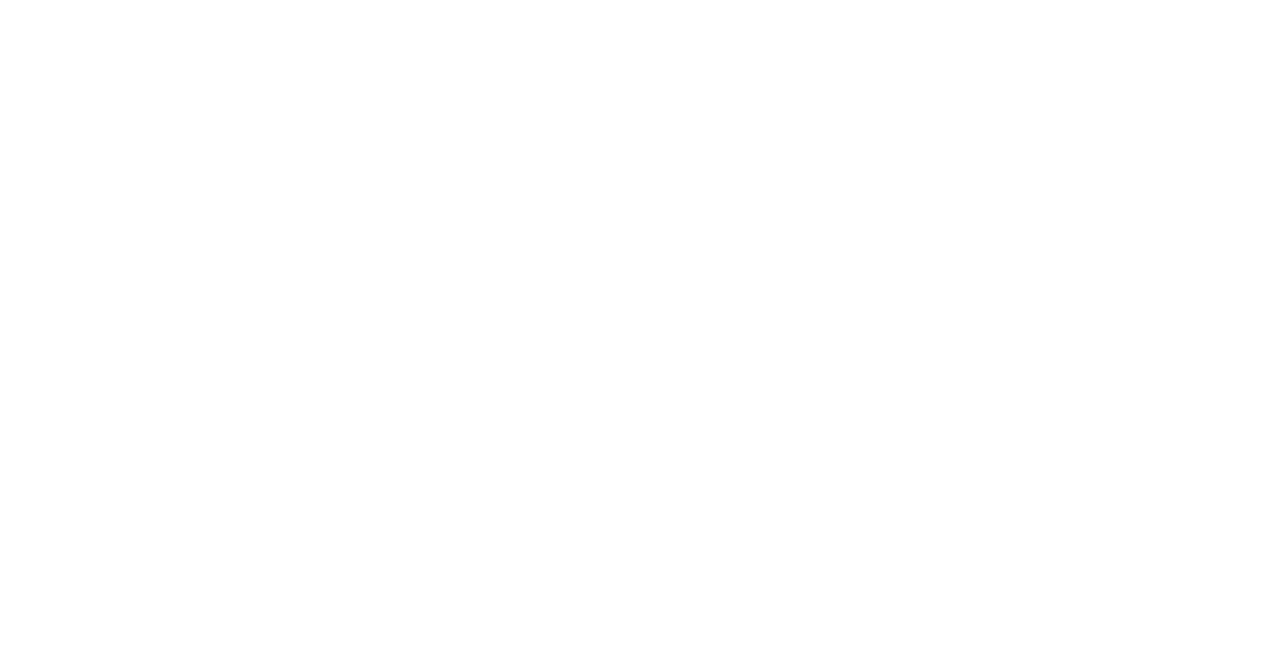
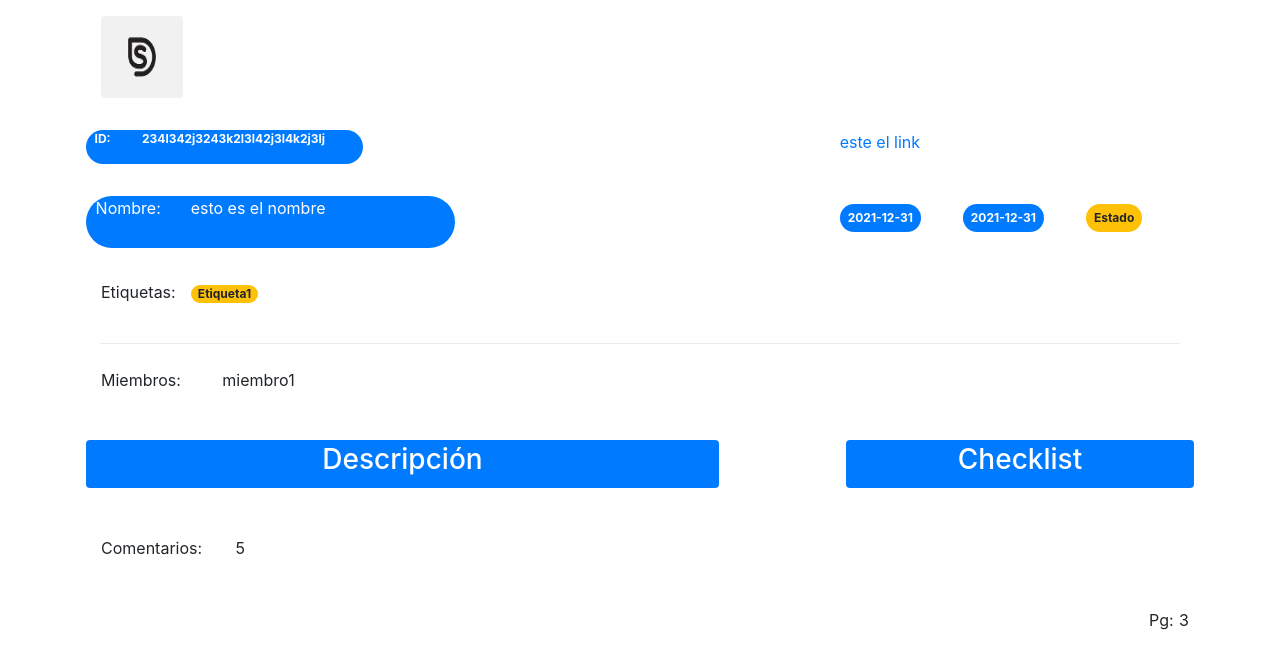
Before and after one commit to SergioVelazquezSerrano/trel, a website: page templates/pdf.html in a window 1280 px wide. Drawn offline with nearby package versions, Linux system fonts and the light colour scheme.

Commit message:
Update pdf.html

```diff
--- a/templates/pdf.html
+++ b/templates/pdf.html
@@ -3,9 +3,174 @@
 <head>
     <meta charset="UTF-8">
     <meta name="viewport" content="width=device-width, initial-scale=1.0">
-    <title>pdf </title>
+    <!-- CSS -->
+<link rel="stylesheet" href="https://cdn.jsdelivr.net/npm/bootstrap@4.5.3/dist/css/bootstrap.min.css" integrity="sha384-TX8t27EcRE3e/ihU7zmQxVncDAy5uIKz4rEkgIXeMed4M0jlfIDPvg6uqKI2xXr2" crossorigin="anonymous">
+
+<!-- jQuery and JS bundle w/ Popper.js -->
+<script src="https://code.jquery.com/jquery-3.5.1.slim.min.js" integrity="sha384-DfXdz2htPH0lsSSs5nCTpuj/zy4C+OGpamoFVy38MVBnE+IbbVYUew+OrCXaRkfj" crossorigin="anonymous"></script>
+<script src="https://cdn.jsdelivr.net/npm/bootstrap@4.5.3/dist/js/bootstrap.bundle.min.js" integrity="sha384-ho+j7jyWK8fNQe+A12Hb8AhRq26LrZ/JpcUGGOn+Y7RsweNrtN/tE3MoK7ZeZDyx" crossorigin="anonymous"></script>
+<link href="../css/estyle.css" rel="stylesheet" type="text/css">
+<title>pdf </title>
 </head>
 <body>
 
+     <!--Div de contenido-->
+    <div id="tar" class="container ">
+      <!--logo-->
+      <div class="row p-3 ">
+        <div class="col-4 ">
+          <!--imgen de empresa-->
+          <img src="../img/3.jpg" alt="" class="rounded float-left" style="height:82px;width:82px;">
+        </div>
+      </div>
+      <!--info card-->
+      <div class="row justify-content-between p-3">
+
+              <div class="col-3  badge badge-pill badge-primary">
+                  <div class="row  ">
+                <!--id card className= idTar tag=p-->
+                    <div class="col">
+                        <label class="">ID: </label>
+                    </div>
+                    <div class="col-10 text-left">
+                        <p class="idTar"> 234l342j3243k2l3l42j3l4k2j3lj </p>
+                    </div>
+                 </div>
+              </div>
+
+              <div class="col-4 ">
+                <!--link tarjeta className=linkTar tag=a -->
+                <a href="" class="linkTar">este el link</a>
+              </div>
+        </div>
+        <div class="row justify-content-between p-3">
+        <div class="col-4   badge-pill badge-primary">
+          <div class="row">
+              <div class="col-3">
+                <label>Nombre: </label>
+              </div>
+              <div class="col-9 text-left">
+              <!--Nombre className=nameTar tag=p-->
+                <p class="nameTar   "> esto es el nombre</p>
+              </div>
+           </div>
+        </div>
+        <div class="col-4 ">
+            <div class="row">
+              <div class="col-4 pt-2">
+                <!--fechaInicio className=dateIni tag=p-->
+                <p class="dateIni badge badge-pill badge-primary p-2">2021-12-31</p>
+                <label for=""></label>
+              </div>
+              <div class="col-4 pt-2">
+                <!--fechaFin className=dateEnd tag=p-->
+                <p class="dateEnd badge badge-pill badge-primary p-2">2021-12-31</p>
+              </div>
+              <div class="col-4 pt-2">
+                <!--Estado tarjeta className=stateTar tag=p-->
+                <p class="stateTar badge badge-pill badge-warning p-2">Estado</p>
+              </div>
+            </div>
+          </div>
+      </div>
+      <!--tags-->
+      <div class="row ">
+        <div class="col-6">
+          <div class="row p-3">
+            <div class="col-2">
+              <label>Etiquetas: </label>
+            </div>
+            <div class="col-9 text-left">
+          <!--Etiquetas  className= tagTar tag = p -->
+            <p class="tagTar badge badge-pill badge-warning ">Etiqueta1</p>
+            <!--En cada div tendra estar la class" col-2 badge-color "¿como lo hacemos?-->
+          </div>
+          </div>
+        </div>
+
+      </div>
+
+    <div class=" container">
+      <div class="row dropdown-divider">
+        <!--Separador de sección-->
+      </div>
+    </div>
+
+      <div class="row ">
+        <div class="col-8">
+          <!--Miembros className=mienTar  etiqueta=p-->
+          <div class="row p-3">
+            <div class="col-2">
+              <label for="">Miembros: </label>
+            </div>
+            <div class="col-9 text-left ">
+               <p class="miemTar">miembro1</p>
+            </div>
+          </div>
+
+        </div>
+      </div>
+      <div class="row justify-content-between">
+        <div class="col-7 ">
+          <!--Descripcion className=desTar tag=p -->
+          <div class="row p-3">
+            <div class="col-12 badge badge-primary text-center">
+              <h3>Descripción</h3>
+            </div>
+            <div class="col-12">
+
+              <p class="descTar"></p>
+            </div>
+          </div>
+
+        </div>
+        <div class="col-4 ">
+
+          <div class="row p-3">
+            <div class="col-12 badge badge-primary text-center">
+              <h3>Checklist</h3>
+            </div>
+            <div class="col-12">
+               <!--Seccion de checklist className=checkTar tag=div -->
+              <p class="checkTar"></p>
+            </div>
+          </div>
+          <div class="checkTar"></div>
+        </div>
+      </div>
+      <div class="row">
+        <div class="col-6">
+          <div class="row p-3">
+            <div class="col-3">
+              <label for="">Comentarios: </label>
+            </div>
+            <div class="col-9 text-left">
+               <!--Comentarios className=numCom tag=p-->
+             <p class="numCom">5</p>
+            </div>
+          </div>
+
+        </div>
+      </div>
+    </div>
+    <footer>
+      <div class="container">
+        <div class="row justify-content-end ">
+          <div class="col-2 ">
+            <div class="row p-3 justify-content-end ">
+              <div class="col-1">
+                <label >Pg: </label>
+              </div>
+              <div class="col-2">
+                 <!--Contador de paginas className=numPag tag= p-->
+                <p class="numPag">3</p>
+              </div>
+            </div>
+          </div>
+
+        </div>
+      </div>
+    </footer>
+
 </body>
 </html>
```
